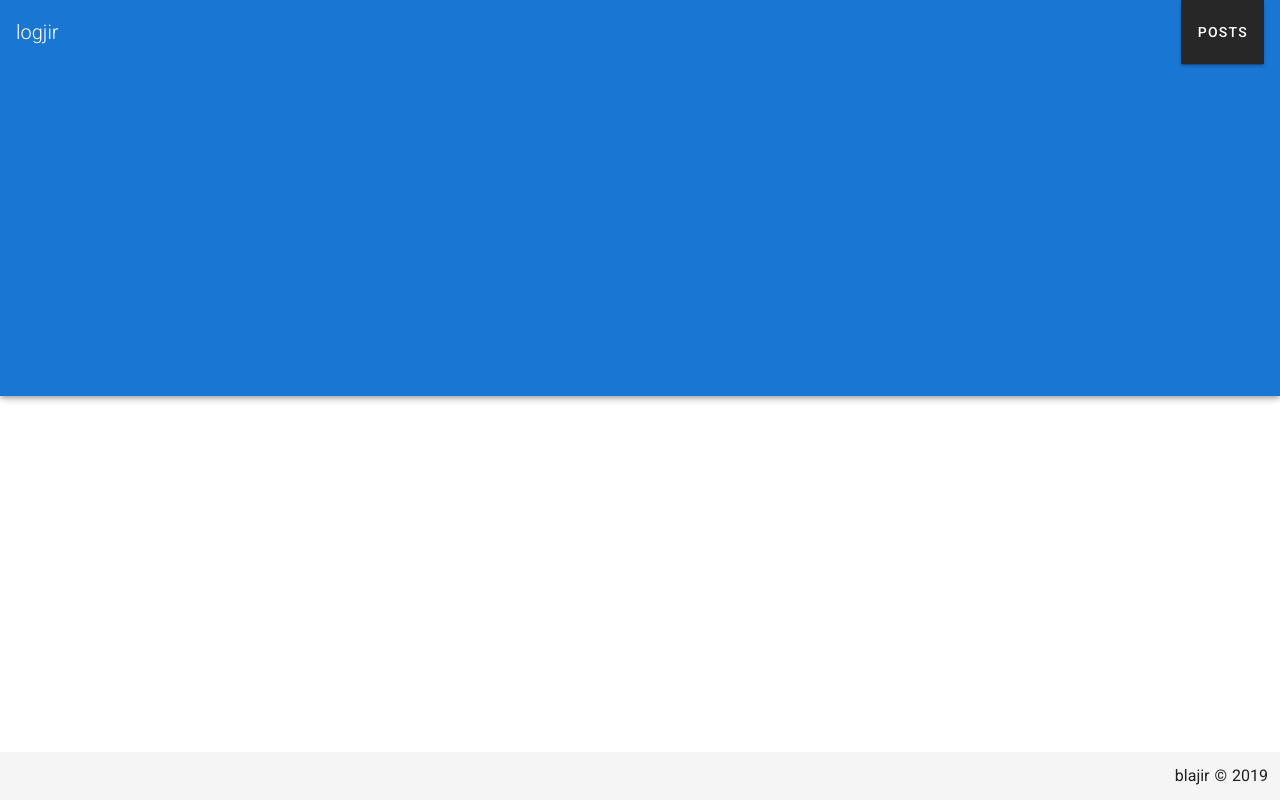
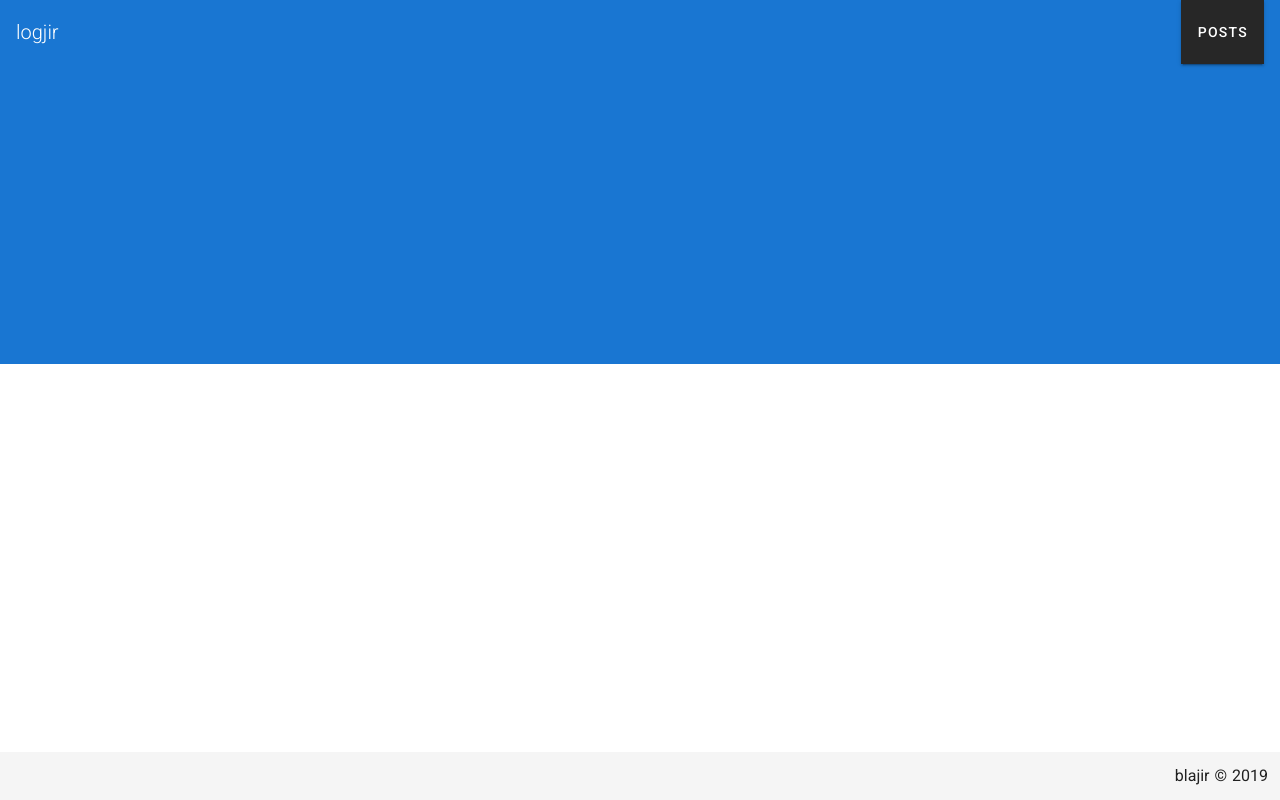
Before and after one commit to blajir/nuxt-contentful-sample, a Nuxt app: page / in a window 1280 px wide. Built offline with nearby package versions, Linux system fonts and the light colour scheme.

Commit message:
ヘッダースタイル調整

```diff
--- a/layouts/default.vue
+++ b/layouts/default.vue
@@ -1,6 +1,11 @@
 <template>
-  <v-app>
-    <v-toolbar dark color="primary">
+  <v-app
+    style="position: relative;">
+    <v-toolbar
+      fixed
+      flat
+      dark
+      color="primary">
       <v-toolbar-title>
         <nuxt-link :to="{name: 'index'}" class="font-weight-light white--text logo">logjir</nuxt-link>
         </v-toolbar-title>
@@ -12,7 +17,8 @@
         </v-btn>
       </v-toolbar-items>
     </v-toolbar>
-    <v-content>
+    <v-content
+      style="padding-top: 64px;">
       <v-container grid-list-md text-xs-center>
         <nuxt/>
       </v-container>
```
